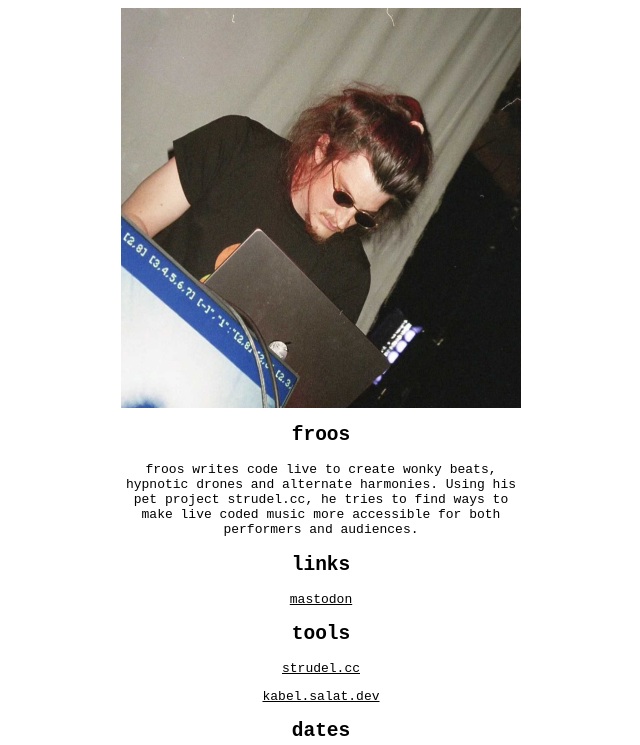
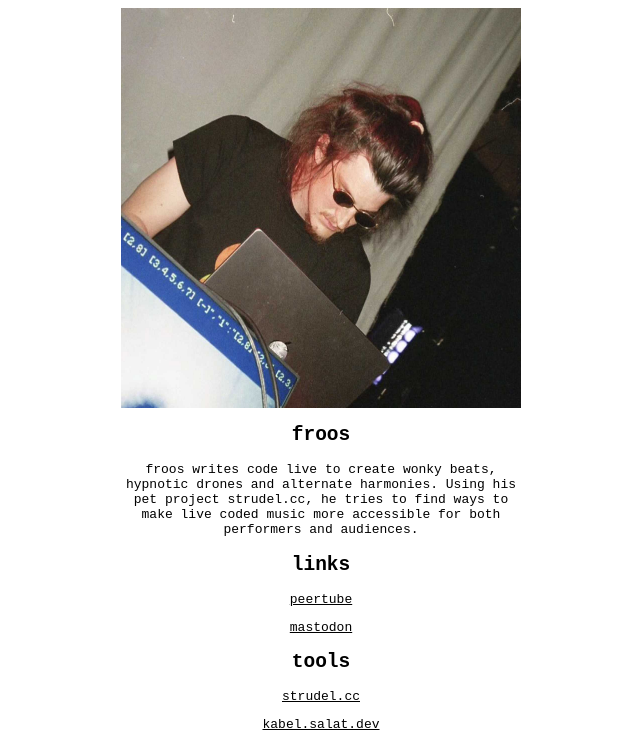
Before and after one commit to felixroos/froos.cc, a plain HTML site: page index.html in a window 1280 px wide. Shown: the top 745 px of the page, without its empty margins (319-959 px from the left). Drawn offline with Linux system fonts and the light colour scheme.

Commit message:
add peertube

```diff
--- a/index.html
+++ b/index.html
@@ -21,9 +21,9 @@
         audiences.
       </p>
       <h2>links</h2>
-      <!-- <p>
-        <a href="https://www.youtube.com/@froos">youtube</a>
-      </p> -->
+      <p>
+        <a href="https://spectra.video/a/froos/">peertube</a>
+      </p>
       <p>
         <a rel="me" href="https://post.lurk.org/@froos">mastodon</a>
       </p>
```
